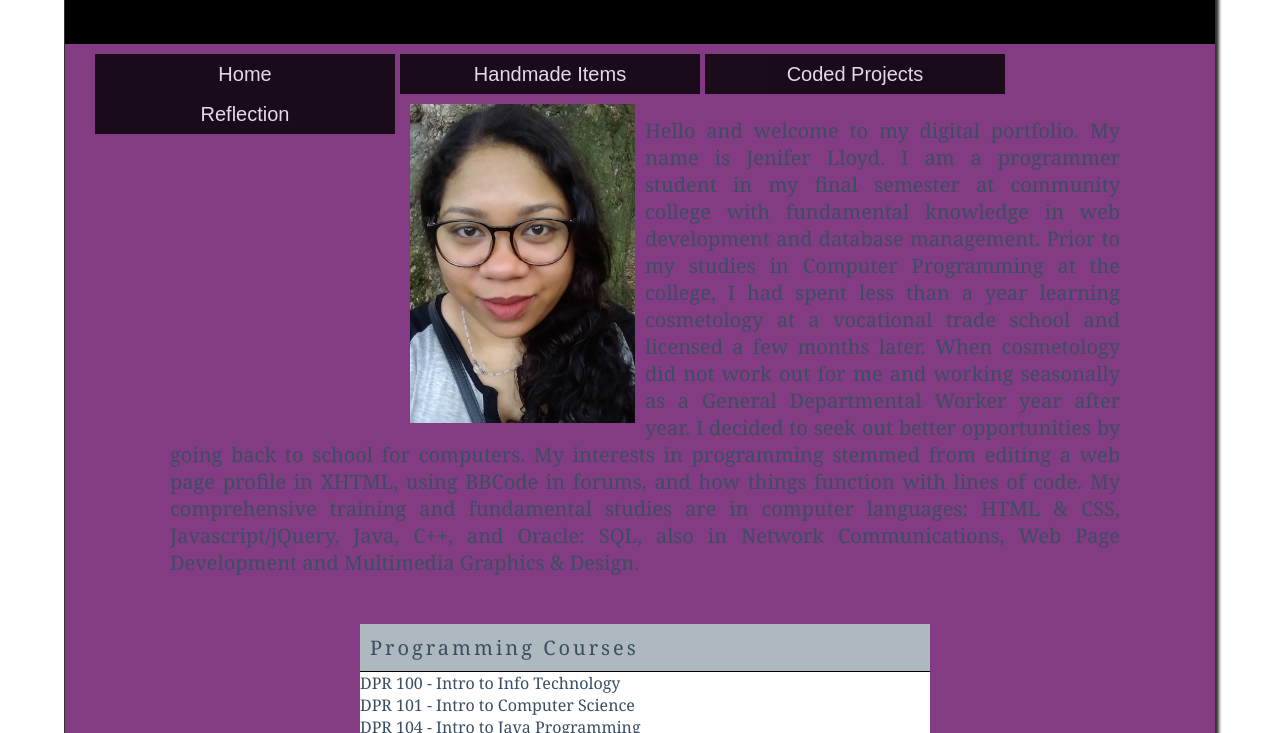
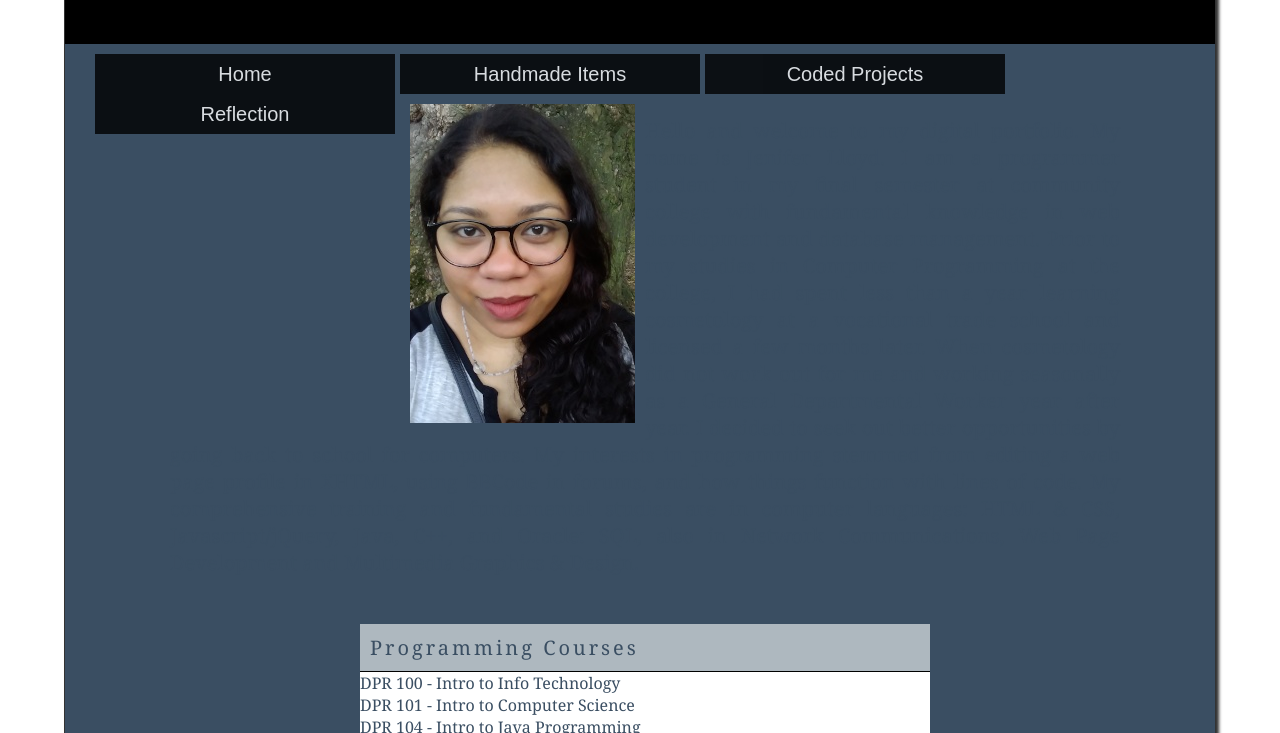
Before and after one commit to jena-lloyd/jena-lloyd.github.io, a plain HTML site: page portfolio_JAL/index.html in a window 1280 px wide. Shown: the part 67-800 px from the top of the page. Drawn offline with Linux system fonts and the light colour scheme.

Commit message:
fix needs

```diff
--- a/portfolio_JAL/folio.css
+++ b/portfolio_JAL/folio.css
@@ -85,7 +85,7 @@ ul li:hover ul li{
     display: block;
 }
 
-main { background-color: #833B83;
+main { background-color: #3A4E62;
 padding: 10px 20px 20px 30px;
 margin-left: 0px;}
 
```
